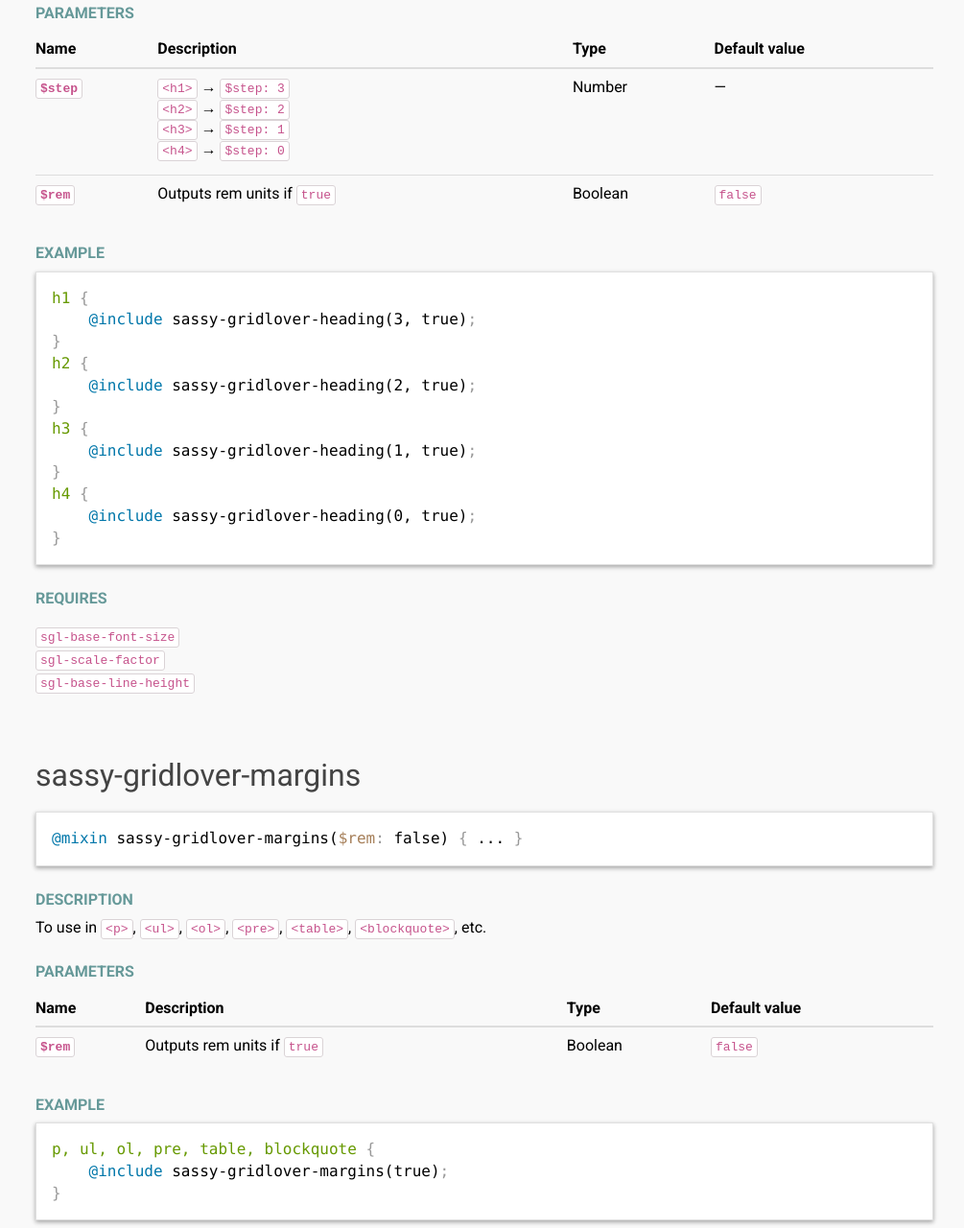
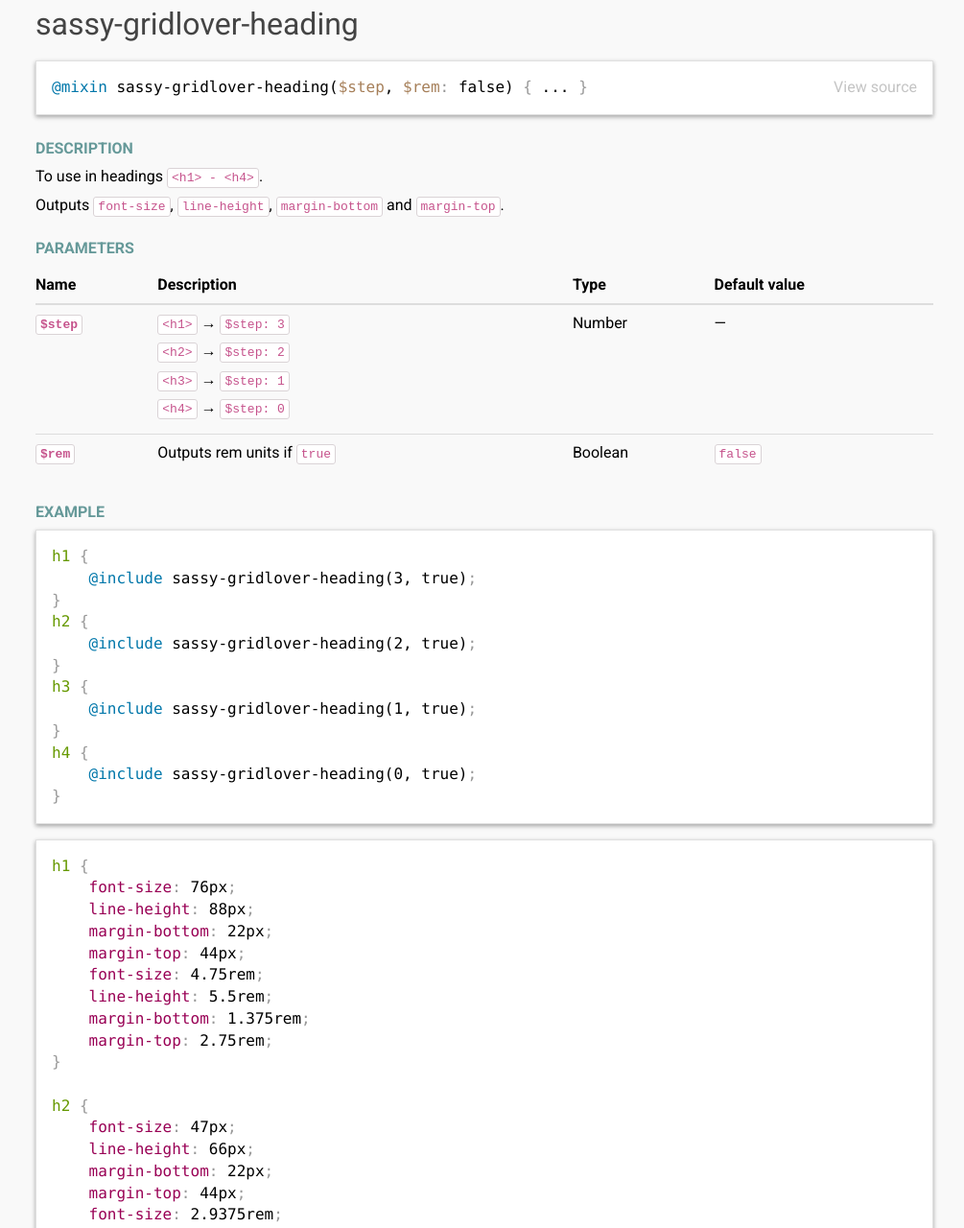
Before and after one commit to hiulit/Sassy-Gridlover, a website: page sassdoc/index.html in a window 1280 px wide. Shown: the part 1275-2555 px from the top of the page at 96% size, without its empty margins (275-1280 px from the left). Drawn offline with nearby package versions, Linux system fonts and the light colour scheme.

Commit message:
Updated SassDoc

```diff
--- a/sassdoc/index.html
+++ b/sassdoc/index.html
@@ -241,6 +241,8 @@
     data-collapsed="@mixin sassy-gridlover-body($font-size: $sgl-base-font-size, $rem: false) { ... }"><code>@mixin sassy-gridlover-body($font-size: $sgl-base-font-size, $rem: false) { ... }</code></pre>
 
 
+    <a href="https://github.com/hiulit/Sassy-Gridlover/tree/master/sassy-gridlover/_sassy-gridlover.scss#L44-L52" class="item__source-link" target="_blank">View source</a>
+
 </div>
 
 
@@ -254,6 +256,7 @@
   <h3 class="item__sub-heading">Description</h3>
 
   <div class="item__description"><p>To use in the <code>&lt;body&gt;</code>.</p>
+<p>Outputs <code>font-size</code>and <code>line-height</code>.</p>
 </div>
 
 
@@ -325,6 +328,17 @@
 
     <pre class="example__code"><code class="language-scss">body {
 	@include sassy-gridlover-body($sgl-base-font-size, true);
+}
+</code></pre>
+  </div>
+
+  <div class="item__example  example">
+
+    <pre class="example__code"><code class="language-css">body {
+    font-size: 18px;
+    line-height: 22px;
+    font-size: 1.125rem;
+    line-height: 1.375rem;
 }
 </code></pre>
   </div>
@@ -475,6 +489,8 @@
     data-collapsed="@mixin sassy-gridlover-heading($step, $rem: false) { ... }"><code>@mixin sassy-gridlover-heading($step, $rem: false) { ... }</code></pre>
 
 
+    <a href="https://github.com/hiulit/Sassy-Gridlover/tree/master/sassy-gridlover/_sassy-gridlover.scss#L127-L154" class="item__source-link" target="_blank">View source</a>
+
 </div>
 
 
@@ -488,6 +504,7 @@
   <h3 class="item__sub-heading">Description</h3>
 
   <div class="item__description"><p>To use in headings <code>&lt;h1&gt; - &lt;h4&gt;</code>.</p>
+<p>Outputs <code>font-size</code>, <code>line-height</code>, <code>margin-bottom</code> and <code>margin-top</code>.</p>
 </div>
 
 
@@ -510,7 +527,10 @@
 
         <tr class="item__parameter">
           <th scope="row" data-label="name"><code>$step</code></th>
-          <td data-label="desc"><p><code>&lt;h1&gt;</code> &rarr; <code>$step: 3</code><br><code>&lt;h2&gt;</code> &rarr; <code>$step: 2</code><br><code>&lt;h3&gt;</code> &rarr; <code>$step: 1</code><br><code>&lt;h4&gt;</code> &rarr; <code>$step: 0</code></p>
+          <td data-label="desc"><p><code>&lt;h1&gt;</code> &rarr; <code>$step: 3</code></p>
+<p><code>&lt;h2&gt;</code> &rarr; <code>$step: 2</code></p>
+<p><code>&lt;h3&gt;</code> &rarr; <code>$step: 1</code></p>
+<p><code>&lt;h4&gt;</code> &rarr; <code>$step: 0</code></p>
 </td>
           <td data-label="type">
 
@@ -568,6 +588,54 @@ h3 {
 }
 h4 {
 	@include sassy-gridlover-heading(0, true);
+}
+</code></pre>
+  </div>
+
+  <div class="item__example  example">
+
+    <pre class="example__code"><code class="language-css">h1 {
+    font-size: 76px;
+    line-height: 88px;
+    margin-bottom: 22px;
+    margin-top: 44px;
+    font-size: 4.75rem;
+    line-height: 5.5rem;
+    margin-bottom: 1.375rem;
+    margin-top: 2.75rem;
+}
+
+h2 {
+    font-size: 47px;
+    line-height: 66px;
+    margin-bottom: 22px;
+    margin-top: 44px;
+    font-size: 2.9375rem;
+    line-height: 4.125rem;
+    margin-bottom: 1.375rem;
+    margin-top: 2.75rem;
+}
+
+h3 {
+    font-size: 29px;
+    line-height: 44px;
+    margin-bottom: 22px;
+    margin-top: 22px;
+    font-size: 1.8125rem;
+    line-height: 2.75rem;
+    margin-bottom: 1.375rem;
+    margin-top: 1.375rem;
+}
+
+h4 {
+    font-size: 18px;
+    line-height: 22px;
+    margin-bottom: 22px;
+    margin-top: 22px;
+    font-size: 1.125rem;
+    line-height: 1.375rem;
+    margin-bottom: 1.375rem;
+    margin-top: 1.375rem;
 }
 </code></pre>
   </div>
@@ -715,6 +783,8 @@ h4 {
     data-collapsed="@mixin sassy-gridlover-margins($rem: false) { ... }"><code>@mixin sassy-gridlover-margins($rem: false) { ... }</code></pre>
 
 
+    <a href="https://github.com/hiulit/Sassy-Gridlover/tree/master/sassy-gridlover/_sassy-gridlover.scss#L174-L182" class="item__source-link" target="_blank">View source</a>
+
 </div>
 
 
@@ -728,6 +798,7 @@ h4 {
   <h3 class="item__sub-heading">Description</h3>
 
   <div class="item__description"><p>To use in <code>&lt;p&gt;</code>, <code>&lt;ul&gt;</code>, <code>&lt;ol&gt;</code>, <code>&lt;pre&gt;</code>, <code>&lt;table&gt;</code>, <code>&lt;blockquote&gt;</code>, etc.</p>
+<p>Outputs <code>margin-bottom</code> and <code>margin-top</code>.</p>
 </div>
 
 
@@ -783,6 +854,17 @@ h4 {
 
     <pre class="example__code"><code class="language-scss">p, ul, ol, pre, table, blockquote {
 	@include sassy-gridlover-margins(true);
+}
+</code></pre>
+  </div>
+
+  <div class="item__example  example">
+
+    <pre class="example__code"><code class="language-css">p, ul, ol, pre, table, blockquote {
+   margin-bottom: 22px;
+   margin-top: 22px;
+   margin-bottom: 1.375rem;
+   margin-top: 1.375rem;
 }
 </code></pre>
   </div>
@@ -905,6 +987,8 @@ h4 {
 <div class="relative  clear">
   <pre class="item__code  language-scss"><code>$sgl-base-font-size: 18 !default;</code></pre>
 
+
+    <a href="https://github.com/hiulit/Sassy-Gridlover/tree/master/sassy-gridlover/_config.scss" class="item__source-link" target="_blank">View source</a>
 
 </div>
 
@@ -1032,6 +1116,8 @@ h4 {
 <div class="relative  clear">
   <pre class="item__code  language-scss"><code>$sgl-base-line-height: 1.2 !default;</code></pre>
 
+
+    <a href="https://github.com/hiulit/Sassy-Gridlover/tree/master/sassy-gridlover/_config.scss" class="item__source-link" target="_blank">View source</a>
 
 </div>
 
@@ -1168,6 +1254,8 @@ h4 {
 <div class="relative  clear">
   <pre class="item__code  language-scss"><code>$sgl-scale-factor: $GOLDEN_SECTION !default;</code></pre>
 
+
+    <a href="https://github.com/hiulit/Sassy-Gridlover/tree/master/sassy-gridlover/_config.scss" class="item__source-link" target="_blank">View source</a>
 
 </div>
 
```
